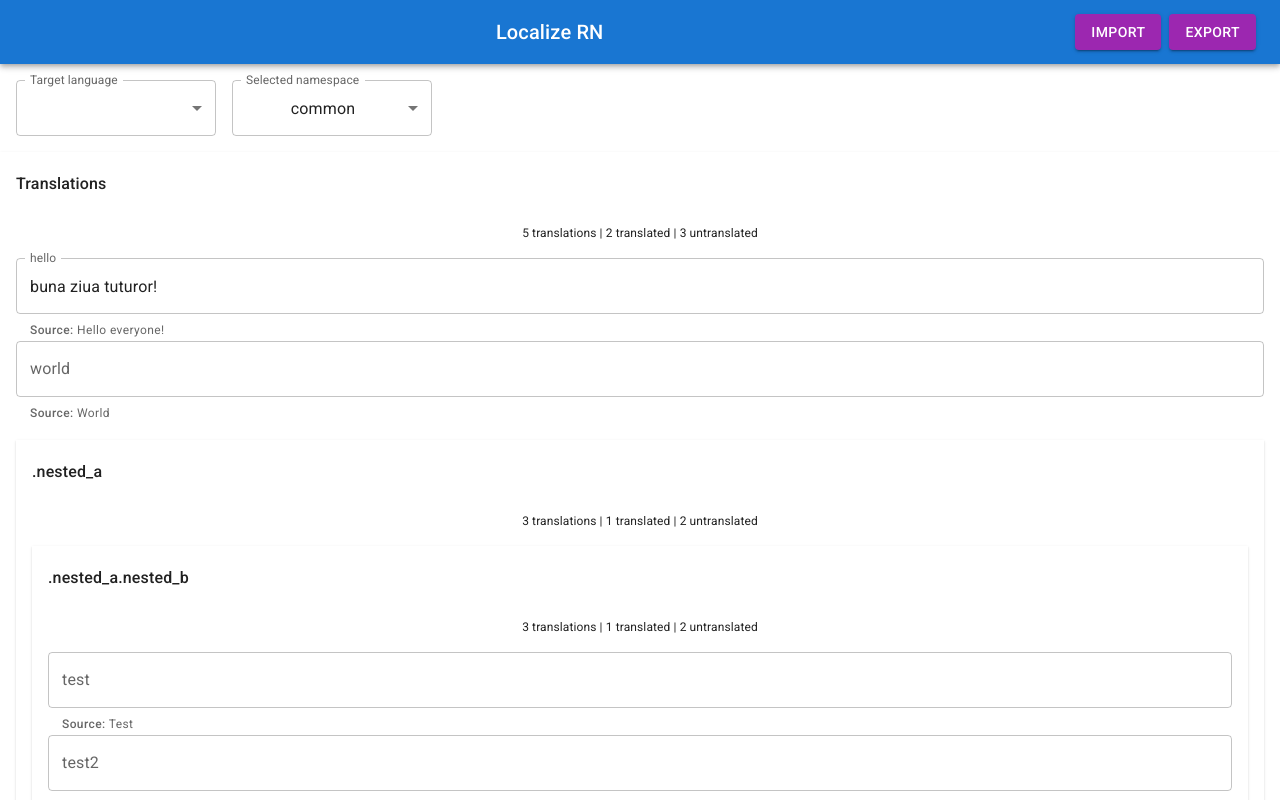
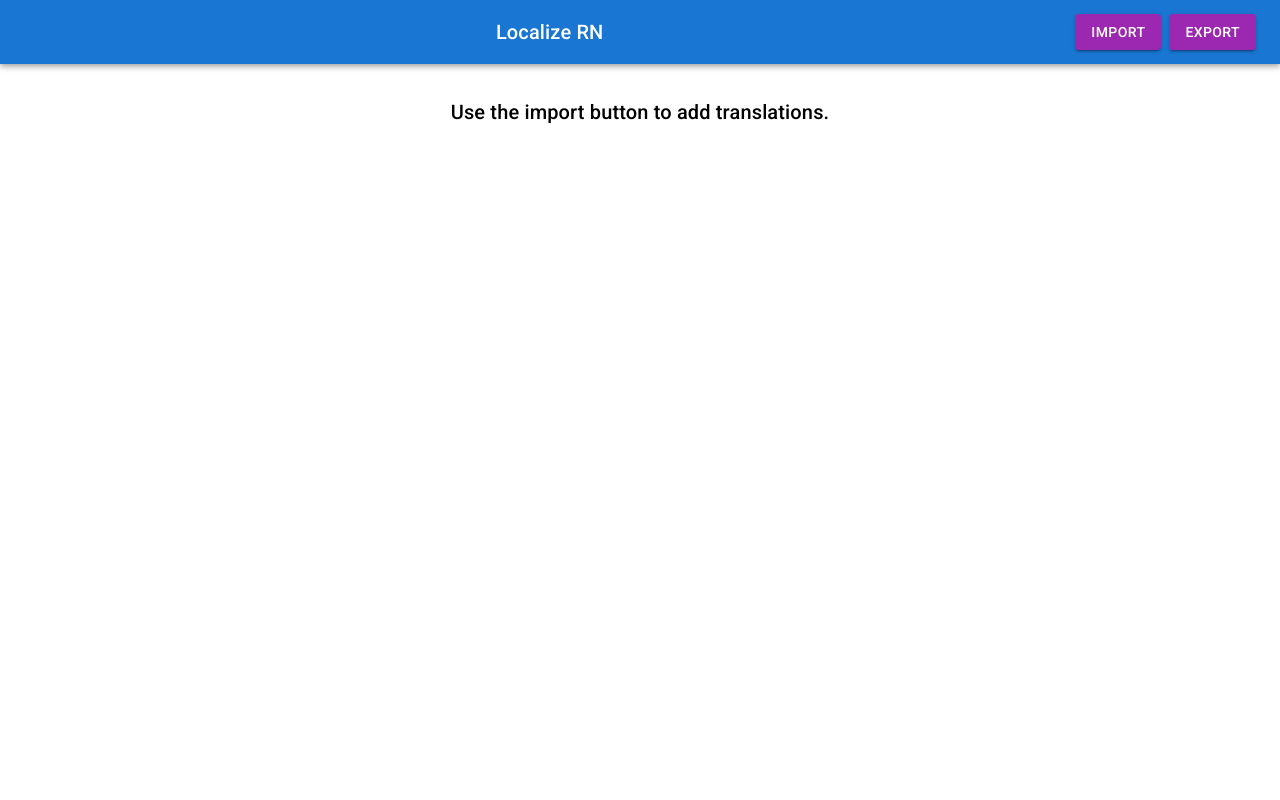
Before and after one commit to haginus/localize-rn, a React (Create React App) app: page / in a window 1280 px wide. Shown: the top 800 px of the page. Built offline with nearby package versions, Linux system fonts and the light colour scheme.

Commit message:
design and performance improvements

```diff
--- a/package.json
+++ b/package.json
@@ -13,6 +13,7 @@
     "@types/node": "^16.18.38",
     "@types/react": "^18.2.14",
     "@types/react-dom": "^18.2.6",
+    "debounce": "^1.2.1",
     "mui-chips-input": "^2.0.2",
     "node-sass": "^9.0.0",
     "react": "^18.2.0",
@@ -44,5 +45,8 @@
       "last 1 firefox version",
       "last 1 safari version"
     ]
+  },
+  "devDependencies": {
+    "@types/lodash": "^4.14.195"
   }
 }
--- a/public/index.html
+++ b/public/index.html
@@ -28,7 +28,7 @@
       rel="stylesheet"
       href="https://fonts.googleapis.com/css?family=Roboto:300,400,500,700&display=swap"
     />
-    <title>React App</title>
+    <title>Localize RN</title>
   </head>
   <body>
     <noscript>You need to enable JavaScript to run this app.</noscript>
--- a/src/App.tsx
+++ b/src/App.tsx
@@ -7,38 +7,7 @@ import { LanguageCode, TranslationFile } from './lib/types';
 
 function App() {
   const [sourceLanguage, setSourceLanguage] = React.useState<LanguageCode>('en');
-  const [translationFile, setTranslationFile] = React.useState<TranslationFile>({
-    en: {
-      common: {
-        hello: 'Hello everyone!',
-        world: 'World',
-        nested_a: {
-          nested_b: {
-            test: 'Test',
-            test2: 'Test',
-            nested_c: {
-              test3: '',
-            }
-          },
-        },
-      },
-    },
-    ro: {
-      common: {
-        hello: 'buna ziua tuturor!',
-        world: '',
-        nested_a: {
-          nested_b: {
-            test: '',
-            test2: '',
-            nested_c: {
-              test3: 'aaa',
-            }
-          },
-        },
-      },
-    },
-  });
+  const [translationFile, setTranslationFile] = React.useState<TranslationFile>({});
   const [targetLanguages, setTargetLanguages] = React.useState<LanguageCode[]>([]);
   const [selectedTargetLanguage, setSelectedTargetLanguage] = React.useState<LanguageCode>('ro');
   const [selectedNamespace, setSelectedNamespace] = React.useState<string>('common');
--- a/src/components/TranslateAccordion/TranslateAccordion.tsx
+++ b/src/components/TranslateAccordion/TranslateAccordion.tsx
@@ -5,6 +5,7 @@ import { TranslationContext } from '../../context/TranslationContext';
 import { LanguageCode } from '../../lib/types';
 import { accessTanslations } from '../../lib/utils';
 import { TranslateString } from '../TranslateString/TranslateString';
+import ExpandMoreIcon from '@mui/icons-material/ExpandMore';
 
 interface Stats {
   total: number;
@@ -59,17 +60,30 @@ export const TranslateAccordion = ({ translationPath, onStats }: TranslateAccord
     onStats?.(stats);
   }, [stats]);
 
+  React.useEffect(() => {
+    return () => {
+      onStats?.({ total: 0, translated: 0, untranslated: 0 });
+    }
+  }, []);
+
+  const summaryProps = React.useMemo(() => {
+    if (translationPath !== '') {
+      return { sx: { background: '#eee' }, expandIcon: <ExpandMoreIcon /> };
+    }
+    return {};
+  }, [translationPath]);
+
   return (
     <Accordion defaultExpanded={true} expanded={translationPath == '' || undefined}>
-      <AccordionSummary>
-        <Typography fontWeight={500}>{translationPath || 'Translations'}</Typography>
+      <AccordionSummary {...summaryProps}>
+        <Box sx={{ display: 'flex', flexDirection: 'column' }}>
+          <Typography fontWeight={500}>{translationPath || 'Translations'}</Typography>
+          <Typography fontSize={12}>
+            {stats.total} translations
+          </Typography>
+        </Box>
       </AccordionSummary>
       <AccordionDetails>
-        <Box sx={{ mb: 2 }}>
-          <Typography fontSize={12}>
-            {stats.total} translations | {stats.translated} translated | {stats.untranslated} untranslated
-          </Typography>
-        </Box>
         {strings.map(key => (
           <TranslateString
             key={key}
@@ -80,8 +94,8 @@ export const TranslateAccordion = ({ translationPath, onStats }: TranslateAccord
         {nests.map(nest => (
           <TranslateAccordion
             key={nest}
-            translationPath={`${translationPath}.${nest}`}
-            onStats={(stats) => setNestedStats({ ...nestedStats, [nest]: stats })} />
+            translationPath={translationPath === '' ? nest : `${translationPath}.${nest}`}
+            onStats={(stats) => setNestedStats((nestedStats) => ({ ...nestedStats, [nest]: stats }))} />
         ))}
       </AccordionDetails>
     </Accordion>
--- /dev/null
+++ b/src/components/TranslateString/TranslateString.scoped.scss
@@ -0,0 +1,4 @@
+.MuiFormHelperText-root {
+  margin-left: 4px!important;
+  margin-top: 0!important;
+}
--- a/src/components/TranslateString/TranslateString.tsx
+++ b/src/components/TranslateString/TranslateString.tsx
@@ -1,8 +1,9 @@
 import React from 'react';
-import { TextField, Typography } from '@mui/material';
+import './TranslateString.scoped.scss';
+import { TextField, Typography, Box } from '@mui/material';
 import { accessTanslations } from '../../lib/utils';
 import { TranslationContext } from '../../context/TranslationContext';
-
+import { debounce, set } from 'lodash';
 
 interface TranslateStringProps {
   translationPath: string;
@@ -14,8 +15,7 @@ export const TranslateString = ({ translationPath, sourceTranslation, targetTran
   const { selectedNamespace, translationFile, selectedTargetLanguage, setTranslationFile } = React.useContext(TranslationContext);
   const stringName = React.useMemo(() => translationPath.split('.').pop()!, [translationPath]);
 
-  const onChange = React.useCallback((event: React.ChangeEvent<HTMLInputElement>) => {
-    const value = event.target.value;
+  const onChange = React.useCallback((value: string) => {
     const parentPath = translationPath.split('.').slice(0, -1).join('.');
     const newTranslationFile = { ...translationFile };
     const parent = accessTanslations(newTranslationFile[selectedTargetLanguage][selectedNamespace], parentPath);
@@ -23,18 +23,33 @@ export const TranslateString = ({ translationPath, sourceTranslation, targetTran
     setTranslationFile(newTranslationFile);
   }, [stringName, translationPath, selectedNamespace, selectedTargetLanguage, translationFile]);
 
+
+  const [value, setValue] = React.useState<string>(targetTranslation || '');
+
+  const debouncedOnChange = React.useMemo(() => debounce(onChange, 500), [onChange]);
+
+  React.useEffect(() => {
+    setValue(targetTranslation || '');
+  }, [selectedTargetLanguage, selectedNamespace]);
+
   return (
+    <Box sx={{ mb: 2 }}>
       <TextField
         label={stringName}
         variant='outlined'
         fullWidth
-      value={targetTranslation}
-      onChange={onChange}
+        value={value}
+        inputProps={!value ? { style: { backgroundColor: '#FFF176' }} : undefined}
+        onChange={(event) => {
+          setValue(event.target.value);
+          debouncedOnChange(event.target.value);
+        }}
         helperText={(
           <Typography component={'span'}>
             <Typography variant='caption' component='span' fontWeight={500}>Source:</Typography>
             <Typography variant='caption' component='span'> {sourceTranslation}</Typography>
           </Typography>
         )} />
+    </Box>
   );
 };
--- a/src/pages/translate/TranslatePage.tsx
+++ b/src/pages/translate/TranslatePage.tsx
@@ -7,6 +7,7 @@ import MenuItem from '@mui/material/MenuItem';
 import FormControl from '@mui/material/FormControl';
 import Select from '@mui/material/Select';
 import Box from '@mui/material/Box';
+import Typography from '@mui/material/Typography';
 
 export const TranslatePage = () => {
   const {
@@ -20,6 +21,12 @@ export const TranslatePage = () => {
 
   return (
     <div className="translate-page">
+      {Object.keys(translationFile).length == 0 ? (
+        <Box sx={{ display: 'flex', justifyContent: 'center', m: 4 }}>
+          <Typography variant='h6'>Use the import button to add translations.</Typography>
+        </Box>
+      ) : (
+        <>
           <Box sx={{ m: 2, display: 'flex', flexDirection: 'row', columnGap: 2 }}>
             <FormControl>
               <InputLabel>Target language</InputLabel>
@@ -49,6 +56,8 @@ export const TranslatePage = () => {
             </FormControl>
           </Box>
           <TranslateAccordion translationPath='' />
+        </>
+      )}
     </div>
   )
 };
```
Also changed, not shown: 1 other file (tests, documents, lock files or other folders). Lines whose indentation alone changed are shown as unchanged.
